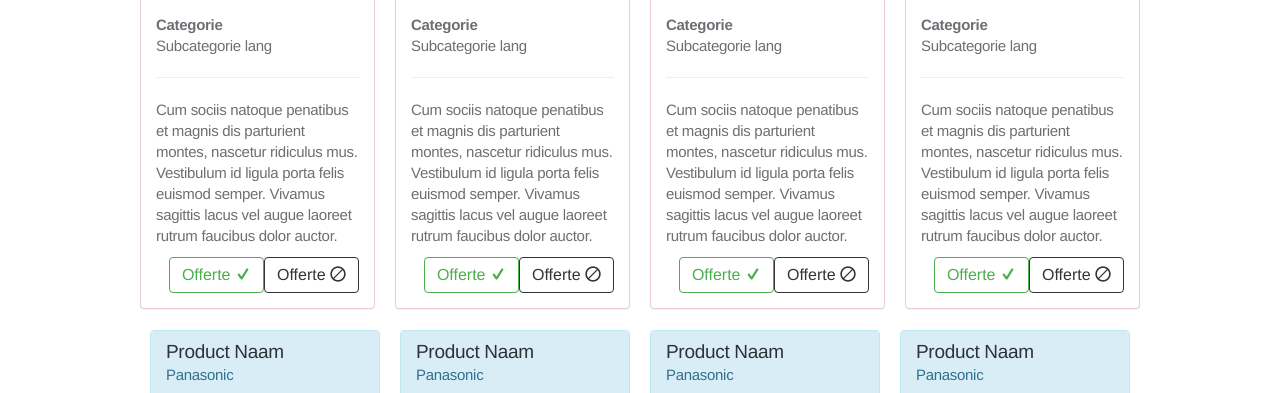
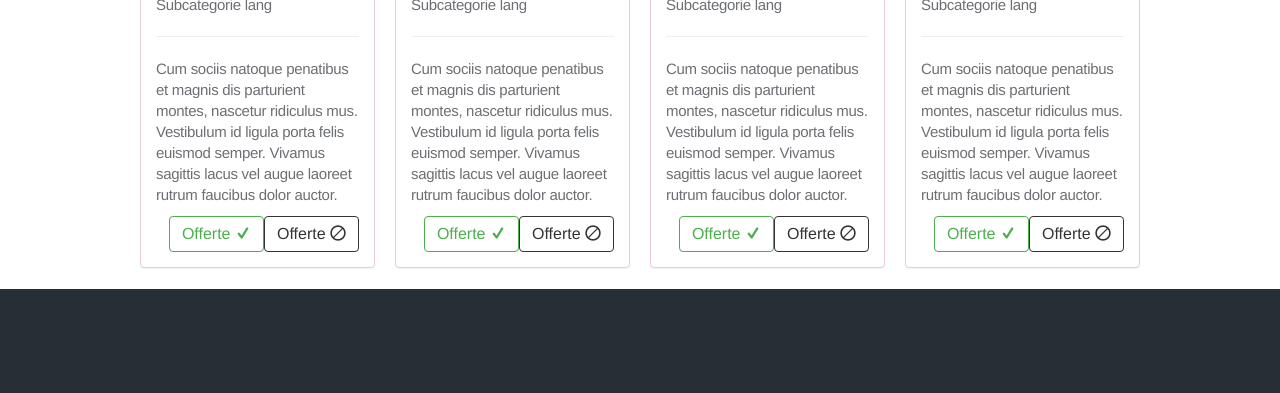
Before and after one commit to dentemm/tcps_product_catalogue, a Django app: template catalogue/templates/products.html in a window 1280 px wide. Shown: the part 1174-1567 px from the top of the page. Run offline with Django 3.2, Linux system fonts and the light colour scheme; the template is opened without the code that fills it: values that come from a table or form of the project are taken from there, others are empty; data comes from the database, SQL or seed files in the repository.

Commit message:
Template code cleanup

```diff
--- a/catalogue/static/js/application.js
+++ b/catalogue/static/js/application.js
@@ -10,8 +10,8 @@ $(function() {
 		// 2. Ajax call for currently chosen category
 		slug = $(this).data('slug');
 
-		console.log($(this).text());
-		console.log($(this).data('slug'))
+		//console.log($(this).text());
+		//console.log($(this).data('slug'))
 
 		ajax_call(slug);
 
@@ -38,16 +38,15 @@ $(function() {
 	};
 
 	function my_handler (data) {
-		console.log('successfull ajax call!');
+		//console.log('successfull ajax call!');
 		//console.log(data);
 
-		$('div.products').html(data);
+		$('div.products-container').html(data);
 
 		$('div.tagsort-tags-container').tagSort({
   			selector:'.tagsort-item',
   			tagWrapper: 'button',
   			displaySelector: '.test',
 		});
-
 	};
 });
--- a/catalogue/templates/products.html
+++ b/catalogue/templates/products.html
@@ -19,54 +19,20 @@
 	<div class="container">
 		<h4 class="m-b-xs">Categorieën</h4>
 		<p><small>-- Selecteer een categorie om onderstaande productlijst te filteren --</small></p>
-		<a class="btn btn-default-outline m-b-xs">test</a>
-		<a class="btn btn-default-outline m-b-xs">opvulsel</a>
-		<a class="btn btn-default-outline m-b-xs">wordt genegeerd</a>
-		<a class="btn btn-default-outline m-b-xs">aanvullen</a>
-		<a class="btn btn-default-outline m-b-xs">jaja</a>
-		<a class="btn btn-default-outline m-b-xs">feest</a>
-		<a class="btn btn-default-outline m-b-xs">geestign</a>
-		<a class="btn btn-default-outline m-b-xs">test</a>
+
 
 	<!-- Category loop -->
 	{% if categories %}
 		{% for category in categories %}
-		<!--<a class="btn btn-warning-outline m-b-xs {% if category|lower == request.GET.selected %}active{% endif %}" href="{% url 'tagview' %}?selected={{ category|lower }}">{{ category.name|title }}</a>-->
-		<a class="btn btn-warning-outline m-b-xs" href="{% url 'tagview' %}?selected={{ category.slug|lower }}">{{ category.name|title}}</a>
 		<button class="category btn btn-info-outline m-b-xs {% if category|lower == request.GET.selected %}active{% endif %}" data-slug="{{ category.slug }}">{{ category.name|title }}</button>
 		{% endfor %}
 	{% else %}
 	{% endif %}
 
-	<!--((( {{ selection }} )))-->
-
-
-	<!-- Tag loop-->
-	{% if selection == False %}
-		<!--<h4>Tags</h4>
-		<p><small>-- Selecteer 1 of meerdere tags om de productenlijst nog meer te filteren --</small></p>
-		<div class="tagsort-tags-container">
-			<button type="button" class="btn btn-xs btn-pill btn-default m-y-xs">Default</button>
-			<button type="button" class="btn btn-xs btn-pill btn-default m-y-xs">Default</button>
-			<button type="button" class="btn btn-xs btn-pill btn-default m-y-xs">Default</button>
-			<button type="button" class="btn btn-xs btn-pill btn-default m-y-xs">Default</button>
-			<button type="button" class="btn btn-xs btn-pill btn-default m-y-xs">Default</button>
-			<button type="button" class="btn btn-xs btn-pill btn-default m-y-xs">Default</button>
-			<button type="button" class="btn btn-xs btn-pill btn-default m-y-xs">Default</button>
-			<button type="button" class="btn btn-xs btn-pill btn-default m-y-xs">Default</button>
-			<button type="button" class="btn btn-xs btn-pill btn-default m-y-xs">Default</button>
-			<button type="button" class="btn btn-xs btn-pill btn-default m-y-xs">Default</button>
-			<button type="button" class="btn btn-xs btn-pill btn-default m-y-xs">Default</button>
-			<button type="button" class="btn btn-xs btn-pill btn-default m-y-xs">Default</button>
-		</div>-->
-	{% else %}
-
-	{% endif %}
-
-
-		{% if product_list %}
-		<div class="row products m-t-md">
-			{% for product in product_list %}
+	<div class="products-container">
+	{% if product_list %}
+		<div class="row m-t-md">
+		{% for product in product_list %}
 			<div class="col-md-3 col-sm-4 col-xs-6 tagsort-item" data-item-tags="{{ product.supplier }}, {{ product.subcategory }}, {{ product.subcategory.parent_category }}">
 				<div class="panel panel-danger">
 					<div class="panel-heading">
@@ -88,9 +54,10 @@
 					</div>
 				</div>
 			</div>
-			{% endfor %}
+		{% endfor %}
 		</div>
-		{% endif %}
+	{% endif %}
+	</div>
 
 
 
@@ -99,7 +66,7 @@
 
 
 
-		<div clas="row">
+		<!--<div clas="row">
 			<div class="col-md-3 col-sm-4 col-xs-6">
 				<div class="panel panel-info">
 					<div class="panel-heading">
@@ -119,11 +86,6 @@
 						 	Offerte <span class="icon icon-check"></span>
 						</button>
 					</div>
-					<!--<div class="panel panel-default m-x">
-						<div class="panel-body">
-							Categorie - Subcategorie<br>Leverancier
-						</div>
-					</div>-->
 				</div>
 			</div>
 			<div class="col-md-3 col-sm-4 col-xs-6">
@@ -145,11 +107,6 @@
 						 	Offerte <span class="icon icon-check"></span>
 						</button>
 					</div>
-					<!--<div class="panel panel-default m-x">
-						<div class="panel-body">
-							Categorie - Subcategorie<br>Leverancier
-						</div>
-					</div>-->
 				</div>
 			</div>
 			<div class="col-md-3 col-sm-4 col-xs-6">
@@ -171,11 +128,6 @@
 						 	Offerte <span class="icon icon-check"></span>
 						</button>
 					</div>
-					<!--<div class="panel panel-default m-x">
-						<div class="panel-body">
-							Categorie - Subcategorie<br>Leverancier
-						</div>
-					</div>-->
 				</div>
 			</div>
 			<div class="col-md-3 col-sm-4 col-xs-6">
@@ -197,11 +149,6 @@
 						 	Offerte <span class="icon icon-check"></span>
 						</button>
 					</div>
-					<!--<div class="panel panel-default m-x">
-						<div class="panel-body">
-							Categorie - Subcategorie<br>Leverancier
-						</div>
-					</div>-->
 				</div>
 			</div>
 			<div class="col-md-3 col-sm-4 col-xs-6">
@@ -223,11 +170,6 @@
 						 	Offerte <span class="icon icon-check"></span>
 						</button>
 					</div>
-					<!--<div class="panel panel-default m-x">
-						<div class="panel-body">
-							Categorie - Subcategorie<br>Leverancier
-						</div>
-					</div>-->
 				</div>
 			</div>
 			<div class="col-md-3 col-sm-4 col-xs-6">
@@ -249,11 +191,6 @@
 						 	Offerte <span class="icon icon-check"></span>
 						</button>
 					</div>
-					<!--<div class="panel panel-default m-x">
-						<div class="panel-body">
-							Categorie - Subcategorie<br>Leverancier
-						</div>
-					</div>-->
 				</div>
 			</div>
 			<div class="col-md-3 col-sm-4 col-xs-6">
@@ -275,11 +212,6 @@
 						 	Offerte <span class="icon icon-check"></span>
 						</button>
 					</div>
-					<!--<div class="panel panel-default m-x">
-						<div class="panel-body">
-							Categorie - Subcategorie<br>Leverancier
-						</div>
-					</div>-->
 				</div>
 			</div>
 			<div class="col-md-3 col-sm-4 col-xs-6">
@@ -299,7 +231,6 @@
 							</label>
 						</div>
 					</div>
-
 				</div>
 			</div>
 			<div class="col-md-3 col-sm-4 col-xs-6">
@@ -501,7 +432,7 @@
 					</div>
 				</div>
 			</div>
-		</div>
+		</div>-->
 	</div>
 {% endblock content %}
 
```
Also changed, not shown: catalogue/templates/product_list_content.html (+3 -13 lines).
